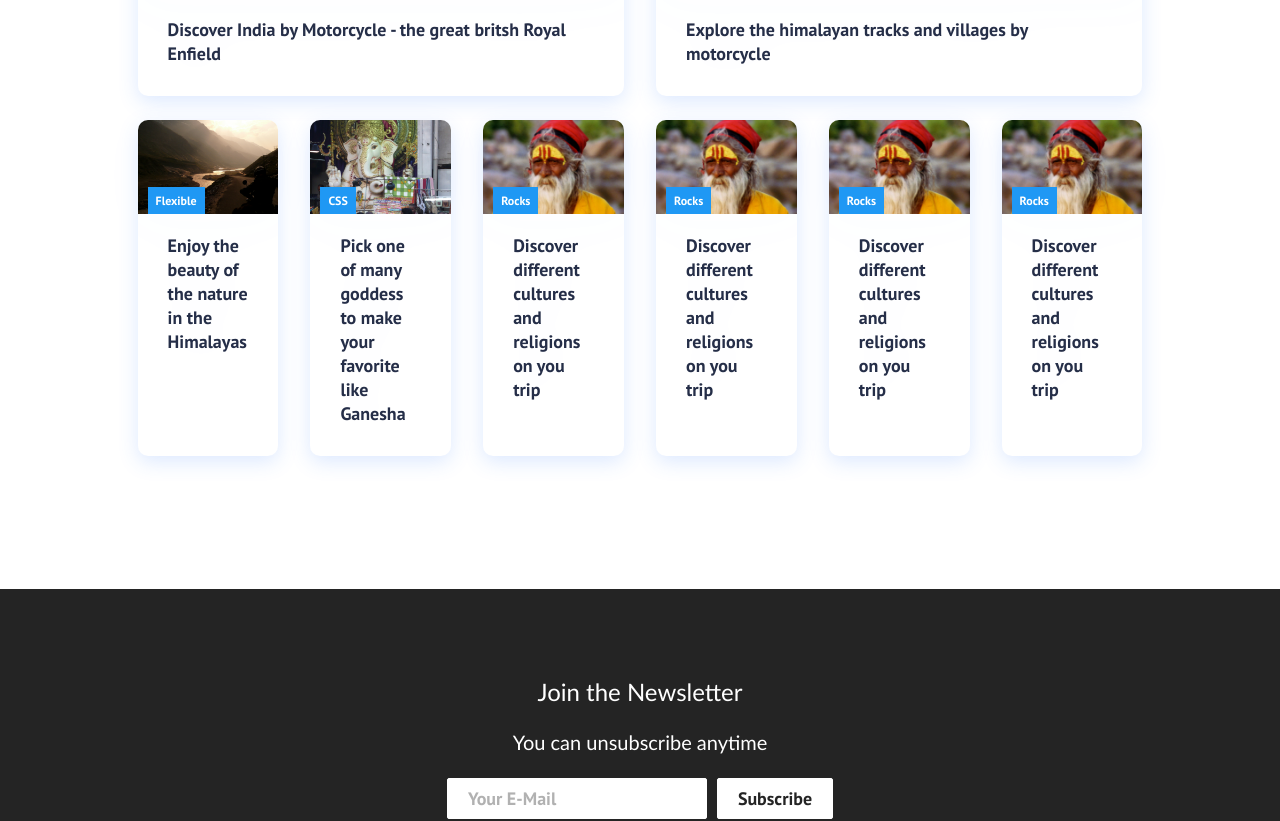
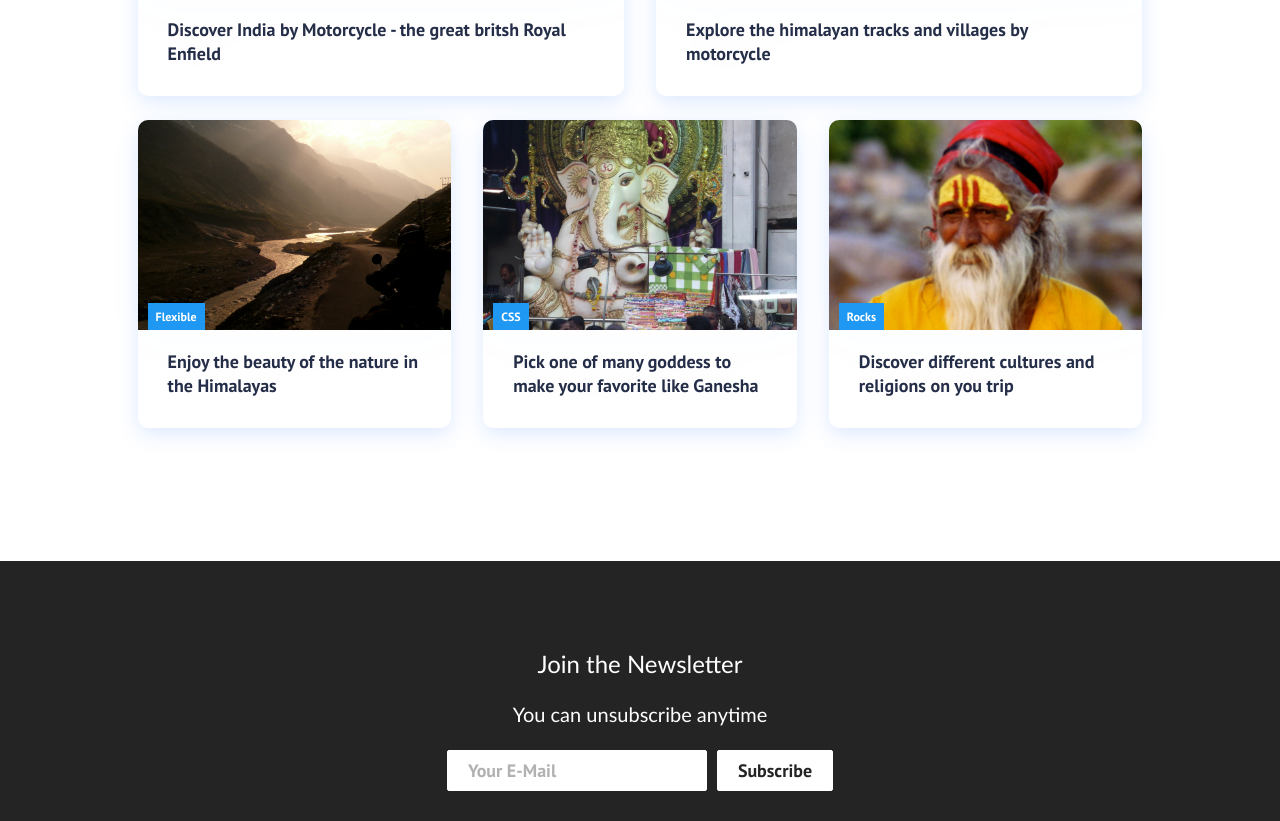
Before and after one commit to ludolfaugust/react-website-bckpckn, a React (Create React App) app: page /who in a window 1280 px wide. Shown: the part 1304-2125 px from the top of the page. Built offline with nearby package versions, Linux system fonts and the light colour scheme.

Commit message:
some changes

```diff
--- a/src/App.css
+++ b/src/App.css
@@ -6,9 +6,9 @@
 }
 
 .home,
-.services,
+.getgoing,
 .who,
-.sign-up {
+.join-us {
   display: flex;
   height: 90vh;
   align-items: center;
@@ -16,7 +16,7 @@
   font-size: 3rem;
 }
 
-.services {
+.getgoing {
   background-image: url("./components/images_for_css/img-2.jpg");
   background-position: center;
   background-size: cover;
@@ -34,7 +34,7 @@
   font-size: 100px;
 }
 
-.sign-up {
+.join-us {
   background-image: url("./components/images_for_css/img-8.jpg");
   background-position: center;
   background-size: cover;
--- a/src/App.js
+++ b/src/App.js
@@ -12,7 +12,7 @@ function App() {
       <Router>
         <Navbar />
         <Switch>
-          <Route path="/" exact component={Home} />
+          <Route exact path="/" component={Home} />
           <Route path="/getgoing" component={GetGoing} />
           <Route path="/who" component={Who} />
           <Route path="/joinus" component={Joinus} />
--- a/src/components/Cards.js
+++ b/src/components/Cards.js
@@ -41,24 +41,6 @@ function Cards() {
               label="Rocks"
               path="/"
             />
-            <CardItems
-              src="./images/img-6.jpg"
-              text="Discover different cultures and religions on you trip"
-              label="Rocks"
-              path="/"
-            />
-            <CardItems
-              src="./images/img-6.jpg"
-              text="Discover different cultures and religions on you trip"
-              label="Rocks"
-              path="/"
-            />
-            <CardItems
-              src="./images/img-6.jpg"
-              text="Discover different cultures and religions on you trip"
-              label="Rocks"
-              path="/"
-            />
           </ul>
         </div>
       </div>
--- a/src/components/HeroSection.css
+++ b/src/components/HeroSection.css
@@ -20,13 +20,13 @@ video {
   transform: rotate(-90deg);
   margin-top: 25px;
 
-  background-image: linear-gradient(
+  /* background-image: linear-gradient(
     90deg,
     rgb(41, 4, 246) 0%,
     rgb(5, 0, 10) 100%
   );
   background-clip: text;
-  -webkit-background-clip: text;
+  -webkit-background-clip: text; */
 }
 
 .header-title-pack {
--- a/src/components/HeroSection.js
+++ b/src/components/HeroSection.js
@@ -6,7 +6,7 @@ import "../App.css";
 function HeroSection() {
   return (
     <div className="hero-container">
-      <video src="/video/video-2.mp4" autoPlay loop muted />
+      <video src="/video/video-2.mp4" autoPlay muted />
       <div className="header-title">
         <h1 className="header-title-pack">PACK </h1>{" "}
         <h1 className="header-title-your"> YOUR </h1>
@@ -29,7 +29,7 @@ function HeroSection() {
           buttonStyle="btn--primary"
           buttonSize="btn--large"
         >
-          Meet us
+          Join us
         </Button>
       </div>
       <div>
--- a/src/components/Navbar.css
+++ b/src/components/Navbar.css
@@ -94,6 +94,7 @@
     left: -100%;
     opacity: 1;
     transition: all 0.5s ease;
+    justify-content: start;
   }
 
   .nav-menu.active {
--- a/src/components/Navbar.js
+++ b/src/components/Navbar.js
@@ -56,7 +56,7 @@ function Navbar() {
               </Link>
             </li>
 
-            <li>
+            {/* <li>
               <Link
                 to="/joinus"
                 className="nav-links-mobile"
@@ -64,7 +64,7 @@ function Navbar() {
               >
                 Join us
               </Link>
-            </li>
+            </li> */}
           </ul>
           {button && <Button buttonStyle="btn--outline">Join us</Button>}
         </div>
--- a/src/components/pages/GetGoing.js
+++ b/src/components/pages/GetGoing.js
@@ -6,7 +6,7 @@ import Footer from "../Footer";
 function GetGoing() {
   return (
     <div>
-      <h1 className="services">GET GOING</h1>
+      <h1 className="getgoing">GET GOING</h1>
       <Cards />
       <Footer />
     </div>
--- a/src/components/pages/Joinus.js
+++ b/src/components/pages/Joinus.js
@@ -6,7 +6,7 @@ import Cards from "../Cards";
 function Joinus() {
   return (
     <div>
-      <h1 className="sign-up">JOIN US</h1>
+      <h1 className="join-us">JOIN US</h1>
       <Cards />
       <Footer />
     </div>
```
